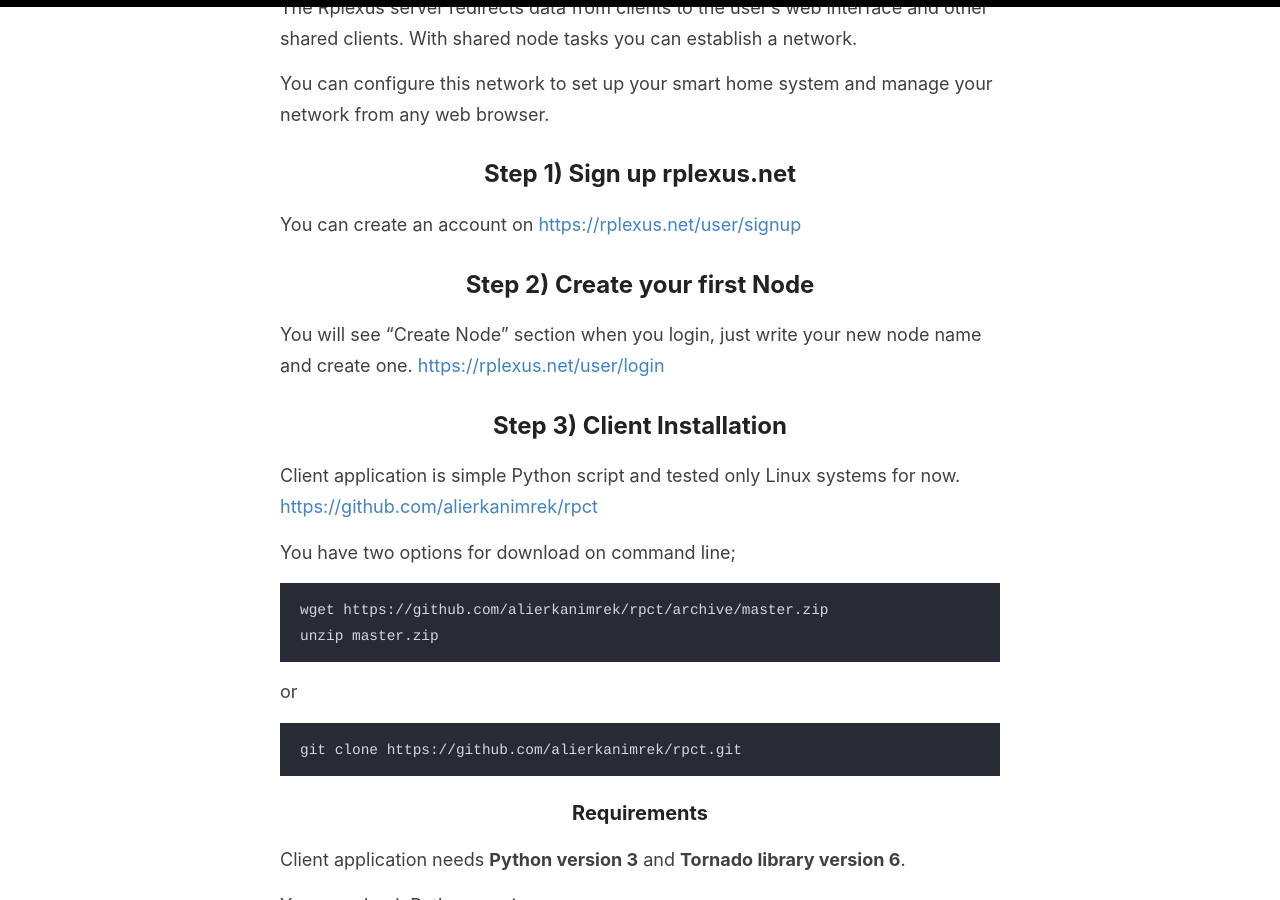
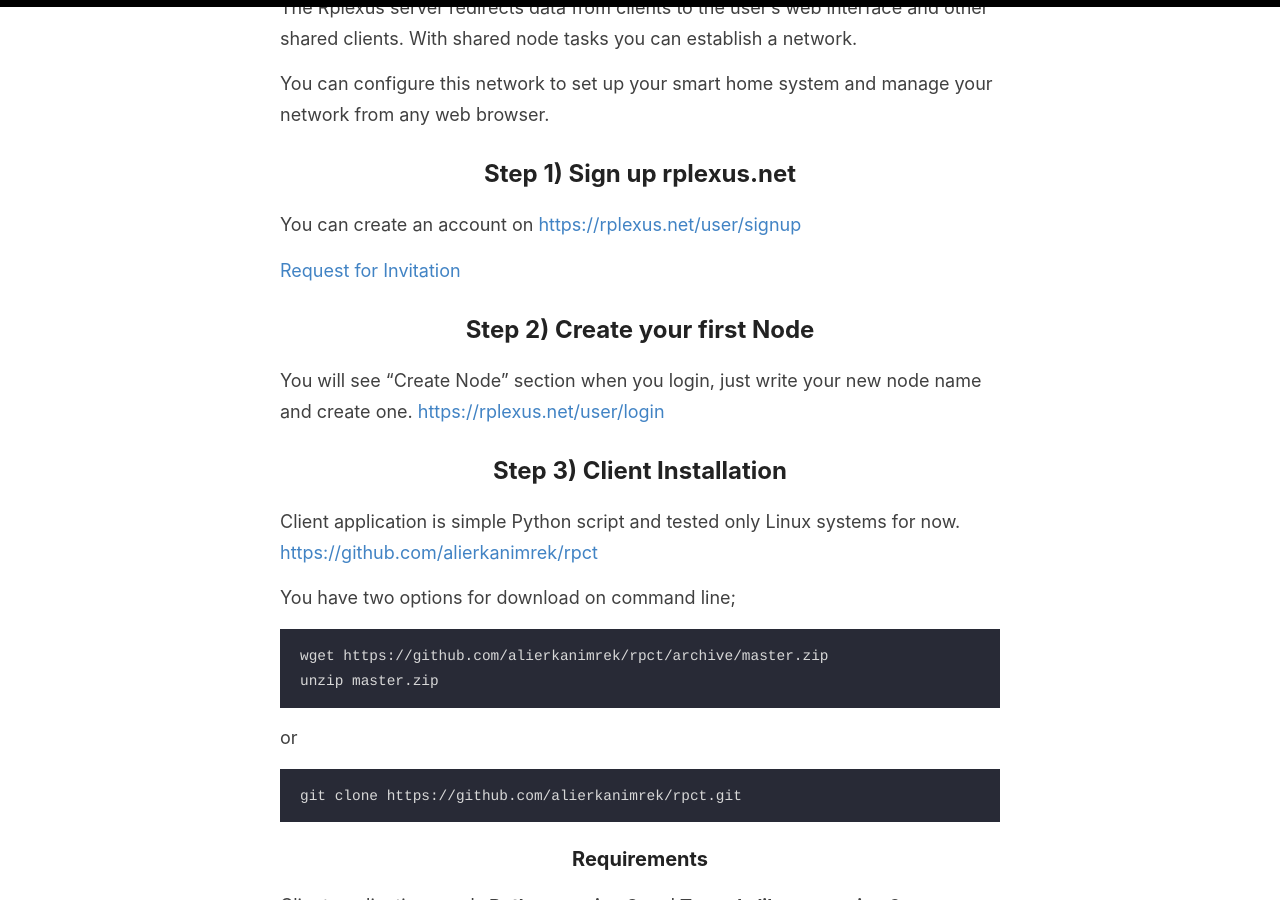
Before and after one commit to alierkanimrek/rplexusdocs, a Jekyll site: the page built from _pages/getting-started.md, in a window 1280 px wide and 900 px high, scrolled down 729 px. Built offline with Jekyll 4.4.1, drawn with Linux system fonts in a browser that asks for light colours.

Commit message:
Update getting-started.md

```diff
--- a/_pages/getting-started.md
+++ b/_pages/getting-started.md
@@ -21,6 +21,8 @@ You can configure this network to set up your smart home system and manage your
 
 ## Step 1) Sign up rplexus.net
 You can create an account on [https://rplexus.net/user/signup](https://rplexus.net/user/signup){:target="_blank"}
+
+[Request for Invitation](#Request for Invitation)
 
 ## Step 2) Create your first Node
 You will see "Create Node" section when you login, just write your new node name and create one. [https://rplexus.net/user/login](https://rplexus.net/user/login){:target="_blank"}
```
